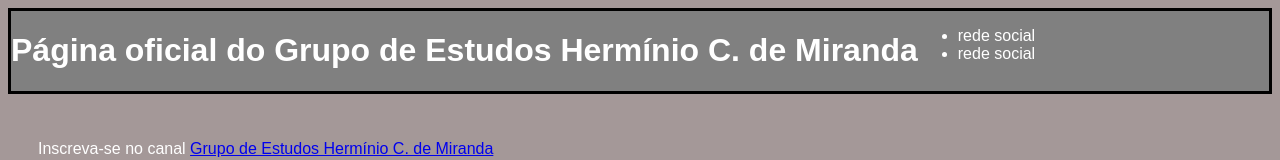
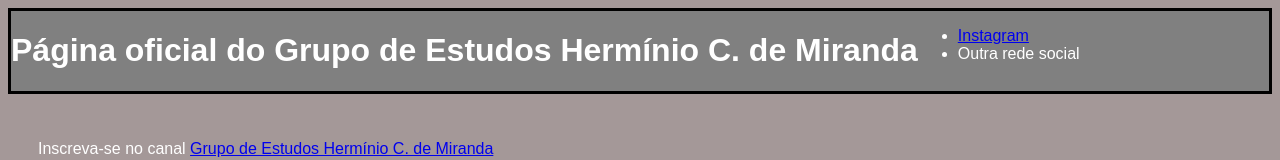
Before and after one commit to hexmiko/ProjetoDeSite, a plain HTML site: page index.html in a window 1280 px wide. Shown: the top 160 px of the page. Drawn offline with nearby package versions, Linux system fonts and the light colour scheme.

Commit message:
adicionado link para o instagram

```diff
--- a/index.html
+++ b/index.html
@@ -47,10 +47,10 @@
             <h1>Página oficial do Grupo de Estudos Hermínio C. de Miranda</h1>
             <ul>
                 <li>
-                    rede social
+                    <a href="https://www.instagram.com/grupodeestudosherminio/" target="_blank">Instagram</a>
                 </li>
                 <li>
-                    rede social
+                    Outra rede social
                 </li>
 
             </ul>
```
